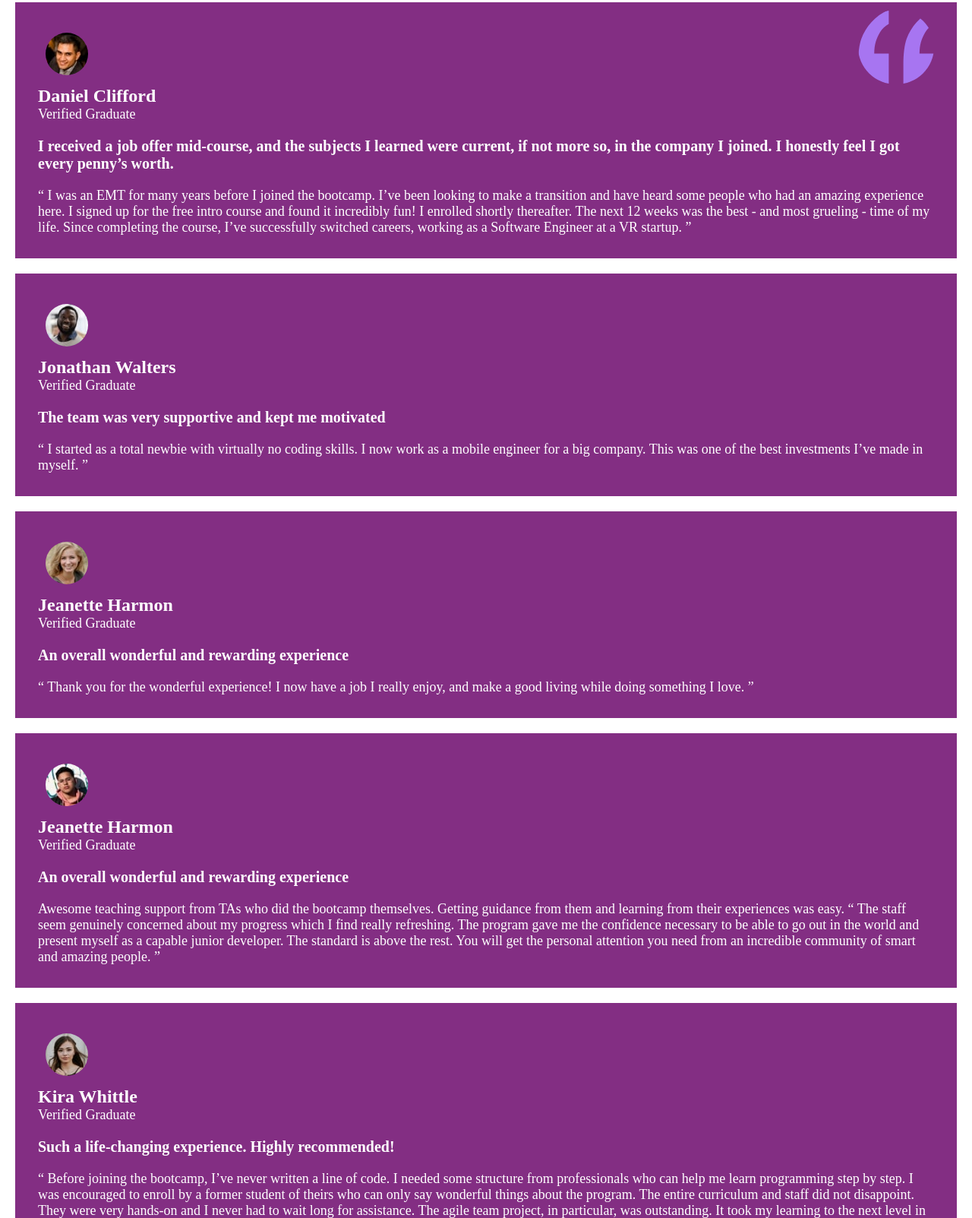
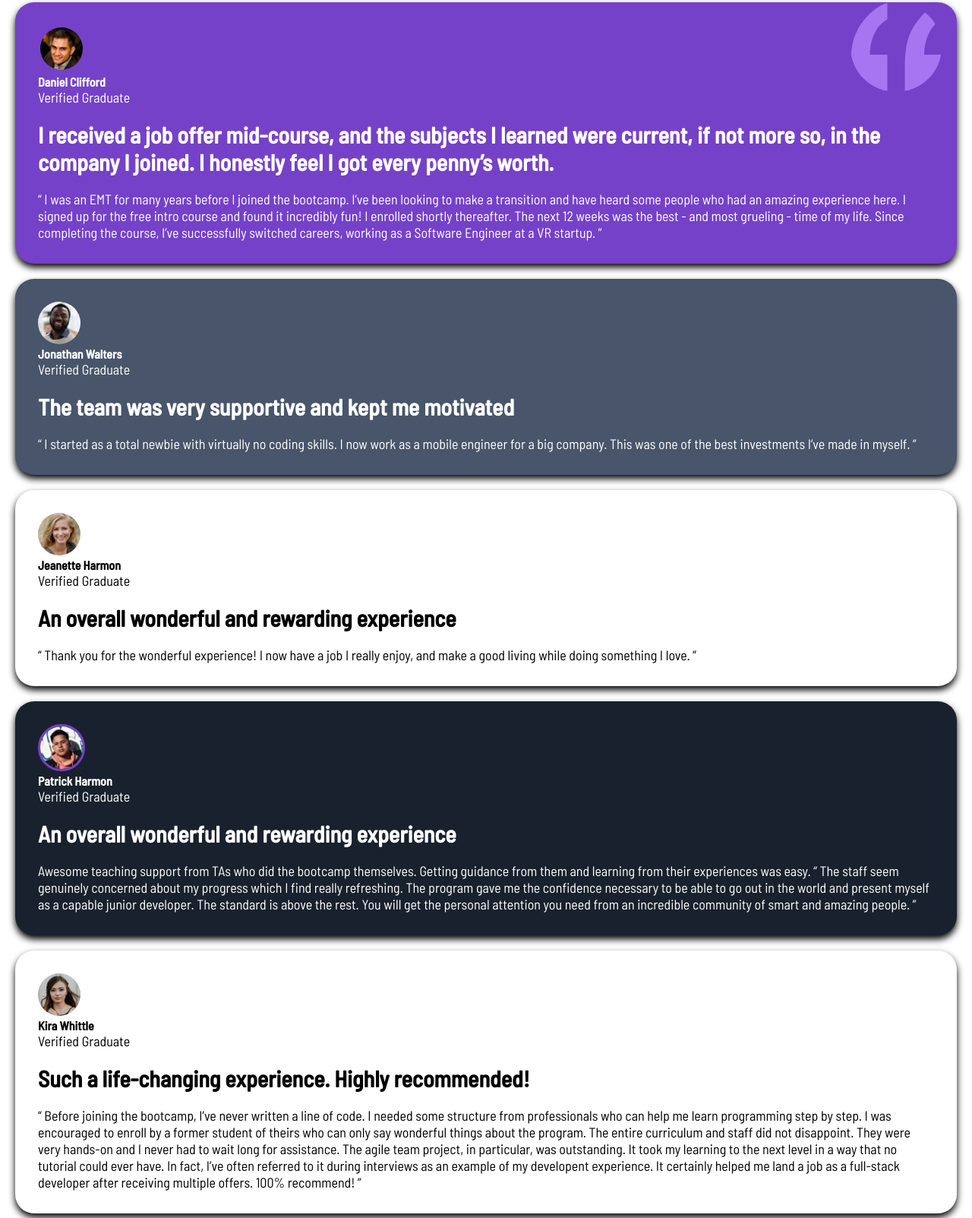
Before and after one commit to Szvejk/FrontendMentor_zad1, a plain HTML site: page index.html in a window 1280 px wide. Shown: the part 17-1620 px from the top of the page at 76% size. Drawn offline with Linux system fonts and the light colour scheme.

Commit message:
created body

```diff
--- a/index.html
+++ b/index.html
@@ -9,7 +9,9 @@
   <title>Frontend Mentor | Testimonials grid section </title>
 
   <link rel="stylesheet" href="./css/style.css">
-
+  <link rel="preconnect" href="https://fonts.googleapis.com">
+  <link rel="preconnect" href="https://fonts.gstatic.com" crossorigin>
+  <link href="https://fonts.googleapis.com/css2?family=Barlow+Semi+Condensed:wght@200;400;500&display=swap" rel="stylesheet">
 </head>
 
 
@@ -18,14 +20,14 @@
 
 <div class="container">
 <!-- karta Daniela -->
-<div class="cards">
+<div class="cards daniel">
   <img src="./images/bg-pattern-quotation.svg" alt="" class="quotation">
   <div class="foto">
  <div>
-    <img src="./images/image-daniel.jpg" alt="zdjęcie Daniela" class="daniel">
+    <img src="./images/image-daniel.jpg" alt="zdjęcie Daniela" class="daniels">
 </div>
 <div>
-<h2> Daniel Clifford</h2>
+<h4> Daniel Clifford</h4>
 <p>  Verified Graduate</p>
 </div>
 
@@ -47,11 +49,11 @@
 <!--
 karta jonathana -->
 <div class="container">
-<div class="cards">
+<div class="cards jonathan">
   <div class="foto">
     <div>
     <img src="./images/image-jonathan.jpg" alt="zdjęcie Jonathana" class="jonathan">
-<h2>  Jonathan Walters </h2>
+<h4>  Jonathan Walters </h4>
 <p>  Verified Graduate</p>
 </div>
    <h3> The team was very supportive and kept me motivated</h3>
@@ -65,11 +67,11 @@ karta jonathana -->
 
 <!-- karta jeanette -->
 <div class="container">
-<div class="cards">
+<div class="cards jeanette">
   <div class="foto">
     <div>
     <img src="./images/image-jeanette.jpg" alt="zdjęcie Jeanette" class="jeanette">
-<h2>    Jeanette Harmon </h2>
+<h4>    Jeanette Harmon </h4>
 <p>  Verified Graduate</p>
 </div>
  <h3>An overall wonderful and rewarding experience </h3>
@@ -83,11 +85,11 @@ karta jonathana -->
 <!--
 karta patricka -->
 <div class="container">
-<div class="cards">
+<div class="cards patrick">
   <div class="foto">
     <div>
-    <img src="./images/image-patrick.jpg" alt="zdjęcie Patricka" class="patrick">
-<h2>    Jeanette Harmon </h2>
+    <img src="./images/image-patrick.jpg" alt="zdjęcie Patricka" class="patricks">
+<h4>  Patrick  Harmon </h4>
 <p>  Verified Graduate</p>
 </div>
   <h3>  An overall wonderful and rewarding experience</h3>
@@ -108,11 +110,11 @@ karta patricka -->
 
 <!-- karta kiry -->
 <div class="container">
-<div class="cards">
+<div class="cards kira">
   <div class="foto">
     <div>
     <img src="./images/image-kira.jpg" alt="zdjęcie Kiry" class="kira">
-<h2>  Kira Whittle </h2>
+<h4>  Kira Whittle </h4>
 
 <p> Verified Graduate</p>
   </div>
--- a/style.scss
+++ b/style.scss
@@ -4,6 +4,9 @@
 	box-sizing: border-box;
 }
 
+body {
+    font-family: 'Barlow Semi Condensed', sans-serif;
+}
 
 .container {
 	margin: 20px;
@@ -16,6 +19,8 @@
 	background-color: rgb(131, 46, 131);
 	color: white;
 	position: relative;
+	border-radius: 25px;
+    box-shadow: 0 5px 10px black;
 
 	.foto {
 		display: block;
@@ -24,11 +29,11 @@
 
 	img {
 		border-radius: 50%;
-		padding: 10px;
+
 	}
 	h3 {
 		margin: 20px 0;
-        font-size: 20px;
+		font-size: 30px;
 	}
 	p {
 		font-size: 18px;
@@ -38,7 +43,27 @@
 		right: 20px;
 		top: 0;
 		width: 120px;
+	}
+}
+.daniel {
+    background-color: hsl(263, 55%, 52%) ;
+}
+.jonathan {
+    background-color: hsl(217, 19%, 35%);
+}
+.jeanette {
+    background-color: white;
+    color: black;
 
 }
+.patrick {
+    background-color:  hsl(219, 29%, 14%);
+}
+.kira {
+    background-color: white;
+    color: black;
+}
 
+.daniels, .patricks {
+   border: 3px solid hsl(263, 55%, 52%);
 }
```
Also changed, not shown: css/style.css, 1 other file. Lines whose indentation alone changed are shown as unchanged.
